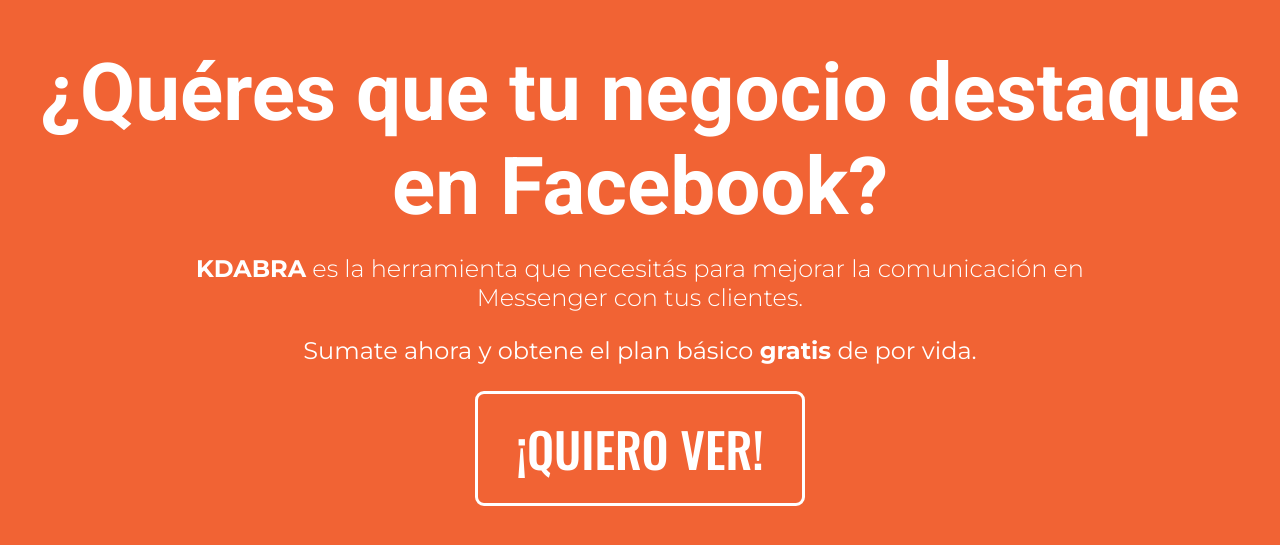
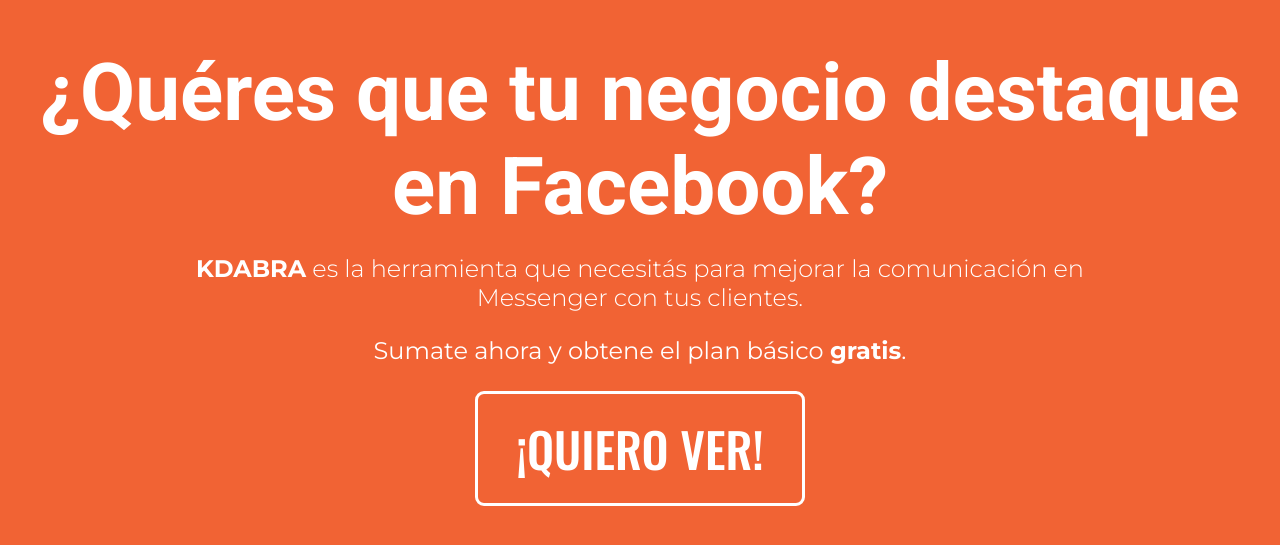
Before and after one commit to FedeAPerez/kdabramvpsite, a website: page public/views/test.html in a window 1280 px wide. Shown: the part 135-680 px from the top of the page. Drawn offline with nearby package versions, Linux system fonts and the light colour scheme.

Commit message:
Update test.html

```diff
--- a/public/views/test.html
+++ b/public/views/test.html
@@ -35,7 +35,7 @@
 		<div class="innerContent">
 			<h1 class="kdabra-h1">¿Quéres que tu negocio destaque en Facebook?</h1>
 			<h2 class="kdabra-h1-sub"><span class="wider">KDABRA</span> es la herramienta que necesitás para mejorar la comunicación en Messenger con tus clientes.</h2>
-			<h2 class="kdabra-h1-vp">Sumate ahora y obtene el plan básico <span class="wider">gratis</span> de por vida.</h2>
+			<h2 class="kdabra-h1-vp">Sumate ahora y obtene el plan básico <span class="wider">gratis</span>.</h2>
 
 			<a class="btnStart scrollSection" id="idBtnStart" href="#content">¡Quiero ver!</a>
 
```
